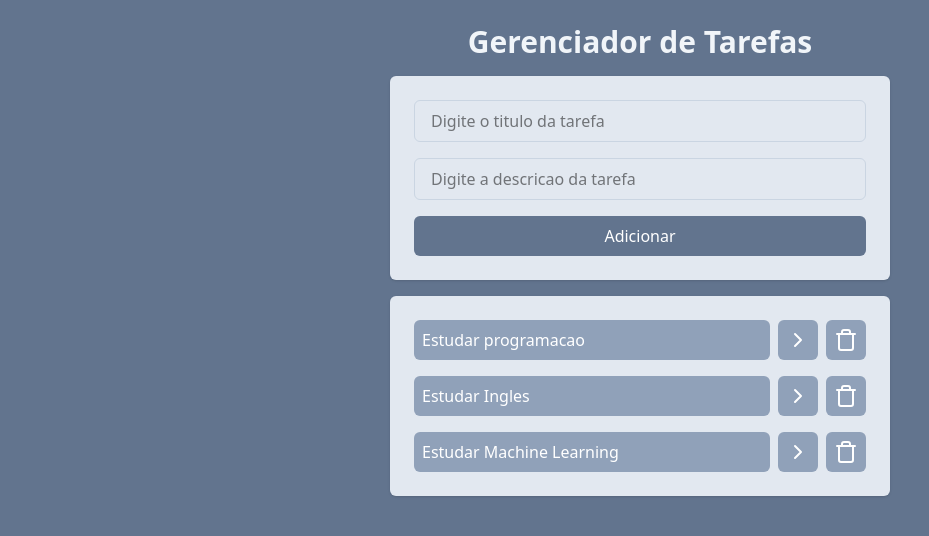
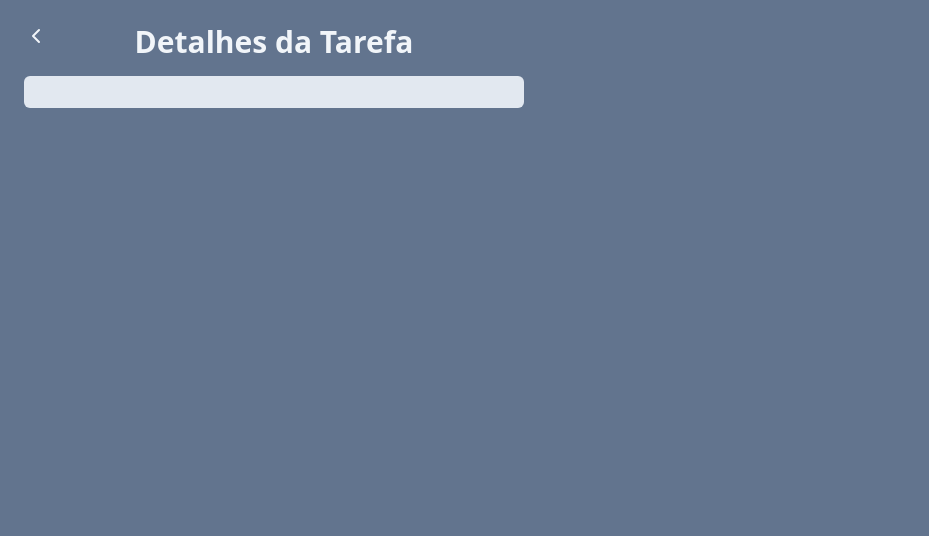
Before and after one commit to yabaernesto/todo-tasks, a React (Vite) app: page /task in a window 1280 px wide. Shown: the top 536 px of the page, without its empty margins (0-929 px from the left). Built offline with nearby package versions, Linux system fonts and the light colour scheme.

Commit message:
feat: funcionalidade de ver detalhes adicionada

```diff
--- a/package.json
+++ b/package.json
@@ -14,7 +14,9 @@
     "lucide-react": "^0.475.0",
     "react": "^18.3.1",
     "react-dom": "^18.3.1",
-    "tailwindcss": "^4.0.6"
+    "react-router-dom": "^6.26.1",
+    "tailwindcss": "^4.0.6",
+    "uuid": "^11.0.5"
   },
   "devDependencies": {
     "@eslint/js": "^9.9.0",
--- a/src/App.jsx
+++ b/src/App.jsx
@@ -2,23 +2,25 @@ import { useState } from "react";
 import AddTask from "./components/AddTask";
 import Tasks from "./components/Tasks";
 
+import { v4 as UUID } from "uuid";
+
 function App() {
   const [tasks, setTasks] = useState([
     {
-      id: 1,
+      id: UUID(),
       title: "Estudar programacao",
       description:
         "Estudar programacao para se tornar um desenvolvedor fullstack",
       isCompleted: false,
     },
     {
-      id: 2,
+      id: UUID(),
       title: "Estudar Ingles",
       description: "Estudar ingles para se tornar fluente",
       isCompleted: false,
     },
     {
-      id: 3,
+      id: UUID(),
       title: "Estudar Machine Learning",
       description: "Estudar Machine Learning para lidar com automacoes",
       isCompleted: false,
@@ -43,13 +45,24 @@ function App() {
     return setTasks(newTasks);
   }
 
+  function onAddTaskSubmit(title, description) {
+    const newTask = {
+      id: UUID(),
+      title,
+      description,
+      isCompleted: false,
+    };
+
+    setTasks([...tasks, newTask]);
+  }
+
   return (
     <div className="w-screen h-screen bg-slate-500 flex justify-center p-6">
       <div className="w-[500px] space-y-4">
         <h1 className="text-3xl text-slate-100 font-bold text-center">
           Gerenciador de Tarefas
         </h1>
-        <AddTask />
+        <AddTask onAddTaskSubmit={onAddTaskSubmit} />
         <Tasks
           tasks={tasks}
           onTakClikc={onTakClikc}
--- a/src/components/AddTask.jsx
+++ b/src/components/AddTask.jsx
@@ -1,17 +1,39 @@
-function AddTask() {
+import { useState } from "react";
+
+function AddTask({ onAddTaskSubmit }) {
+  const [title, setTitle] = useState("");
+  const [description, setDescription] = useState("");
+
   return (
     <div className="space-y-4 p-6 bg-slate-200 flex flex-col rounded-md shadow">
       <input
         type="text"
         placeholder="Digite o titulo da tarefa"
         className="border border-slate-300 outline-slate-400 px-4 py-2 rounded-md"
+        value={title}
+        onChange={(event) => setTitle(event.target.value)}
       />
+
       <input
         type="text"
         placeholder="Digite a descricao da tarefa"
         className="border border-slate-300 outline-slate-400 px-4 py-2 rounded-md"
+        value={description}
+        onChange={(event) => setDescription(event.target.value)}
       />
-      <button className="bg-slate-500 text-white px-4 py-2 rounded-md font-medium">
+
+      <button
+        onClick={() => {
+          if (!title.trim() || !description.trim()) {
+            return alert("Preencha o titulo e a descricao da tarefa.");
+          }
+
+          onAddTaskSubmit(title, description);
+          setTitle("");
+          setDescription("");
+        }}
+        className="bg-slate-500 text-white px-4 py-2 rounded-md font-medium"
+      >
         Adicionar
       </button>
     </div>
--- a/src/components/Tasks.jsx
+++ b/src/components/Tasks.jsx
@@ -1,6 +1,17 @@
 import { ChevronRightIcon, TrashIcon } from "lucide-react";
+import { useNavigate } from "react-router-dom";
 
 function Tasks({ tasks, onTakClikc, onDeleteTaskClick }) {
+  const navigate = useNavigate();
+
+  function onSeeDatailsClick(task) {
+    const query = new URLSearchParams();
+    query.set("title", task.title);
+    query.set("description", task.description);
+
+    navigate(`/task?${query.toString()}`);
+  }
+
   return (
     <ul className="space-y-4 p-6 bg-slate-200 rounded-md shadow">
       {tasks.map((task) => (
@@ -13,7 +24,10 @@ function Tasks({ tasks, onTakClikc, onDeleteTaskClick }) {
           >
             {task.title}
           </button>
-          <button className="bg-slate-400 text-white p-2 rounded-md">
+          <button
+            onClick={() => onSeeDatailsClick(task)}
+            className="bg-slate-400 text-white p-2 rounded-md"
+          >
             <ChevronRightIcon />
           </button>
           <button
--- a/src/main.jsx
+++ b/src/main.jsx
@@ -1,9 +1,22 @@
 import { StrictMode } from "react";
 import { createRoot } from "react-dom/client";
 import App from "./App.jsx";
+import { createBrowserRouter, RouterProvider } from "react-router-dom";
+import TaskPages from "./pages/TaskPages.jsx";
+
+const router = createBrowserRouter([
+  {
+    path: "/",
+    element: <App />,
+  },
+  {
+    path: "/task",
+    element: <TaskPages />,
+  },
+]);
 
 createRoot(document.getElementById("root")).render(
   <StrictMode>
-    <App />
+    <RouterProvider router={router} />
   </StrictMode>
 );
--- /dev/null
+++ b/src/pages/TaskPages.jsx
@@ -0,0 +1,34 @@
+import { ChevronLeftIcon } from "lucide-react";
+import { useNavigate, useSearchParams } from "react-router-dom";
+
+function TaskPages() {
+  const navigate = useNavigate();
+  const [searchParams] = useSearchParams();
+  const title = searchParams.get("title");
+  const description = searchParams.get("description");
+
+  return (
+    <div className="w-screen h-screen bg-slate-500 p-6">
+      <div className="w-[500px] space-y-4">
+        <div className="flex justify-center relative">
+          <button
+            onClick={() => navigate(-1)}
+            className="absolute top-0 left-0 bottom-0 text-slate-100 mb-6 cursor-pointer"
+          >
+            <ChevronLeftIcon />
+          </button>
+          <h1 className="text-3xl text-slate-100 font-bold text-center">
+            Detalhes da Tarefa
+          </h1>
+        </div>
+
+        <div className="bg-slate-200 p-4 rounded-md">
+          <h2 className="text-xl text-slate-600 font-bold">{title}</h2>
+          <p className="text-slate-600">{description}</p>
+        </div>
+      </div>
+    </div>
+  );
+}
+
+export default TaskPages;
```
Also changed, not shown: 1 other file (tests, documents, lock files or other folders).
